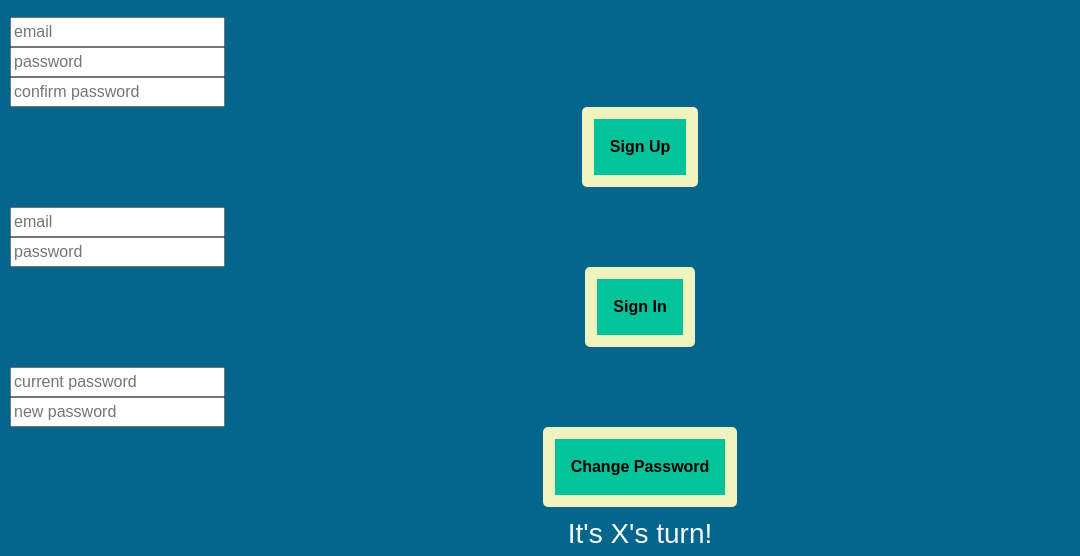
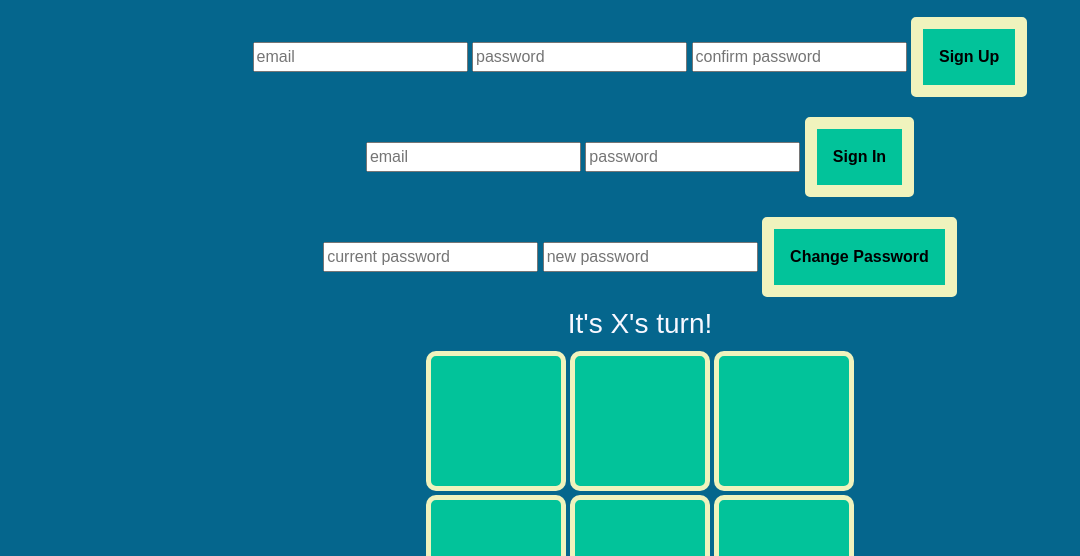
Before and after one commit to nataliesmyth/tic-client, a website built with webpack: page index.html in a window 1280 px wide. Shown: the part 179-735 px from the top of the page, without its empty margins (0-1080 px from the left). Built offline with nearby package versions, Linux system fonts and the light colour scheme.

Commit message:
I got lost and broke everything so made a new one, I dind' tknow what else to do :(

```diff
--- a/assets/scripts/app.js
+++ b/assets/scripts/app.js
@@ -15,22 +15,22 @@ $(() => {
       [0, 1, 2],
       [0, 3, 6],
       [0, 4, 8],
-      [3, 4, 5],
-      [6, 7, 8],
       [0, 3, 6],
       [1, 4, 7],
+      [2, 4, 6],
+      [3, 4, 5],
       [2, 5, 8],
-      [2, 4, 6]
+      [6, 7, 8]
       ];
 
-
+      let win;
   let board;
   let turn = 'X';
-  let win;
+
 
   const squares = Array.from(document.querySelectorAll('#board div'));
 
-  /*----- event listeners -----*/
+
   document.getElementById('board').addEventListener('click', handleTurn);
   const messages = document.querySelector('h3');
   document.getElementById('reset-button').addEventListener('click', init);
--- a/assets/scripts/auth/events.js
+++ b/assets/scripts/auth/events.js
@@ -1,6 +1,5 @@
 'use strict'
 
-console.log('Your JS is linked up. Be the person you needed when you were little.')
 
 const getFormFields = require(`../../../lib/get-form-fields`)
 
--- a/assets/styles/index.scss
+++ b/assets/styles/index.scss
@@ -41,18 +41,14 @@ h2 {
 }
 
 input {
-    display: block;
+    // display: block;
 }
 
 
 .flex-container {
-    /* In order to use flex-box we need to first set our display property */
     display: flex;
-    /* center the container horizontally */
     justify-content: center;
-    /* this will center content vertically */
     align-items: center;
-    /* tells the container to align the children in columns rather than rows */
 }
 
 .flex-column {
--- a/index.html
+++ b/index.html
@@ -12,11 +12,11 @@
       <script src="public/application.js" type="text/javascript" charset="utf-8" defer></script>
     </head>
     <body>
-      <main>
+
         <header>
           <h1>Tic Tac Toe!</h1>
         </header>
-
+        <main>
         <h2> This is a toy application. Do not use real passwords!</h2>
 
           <form id ="sign-up">
```
